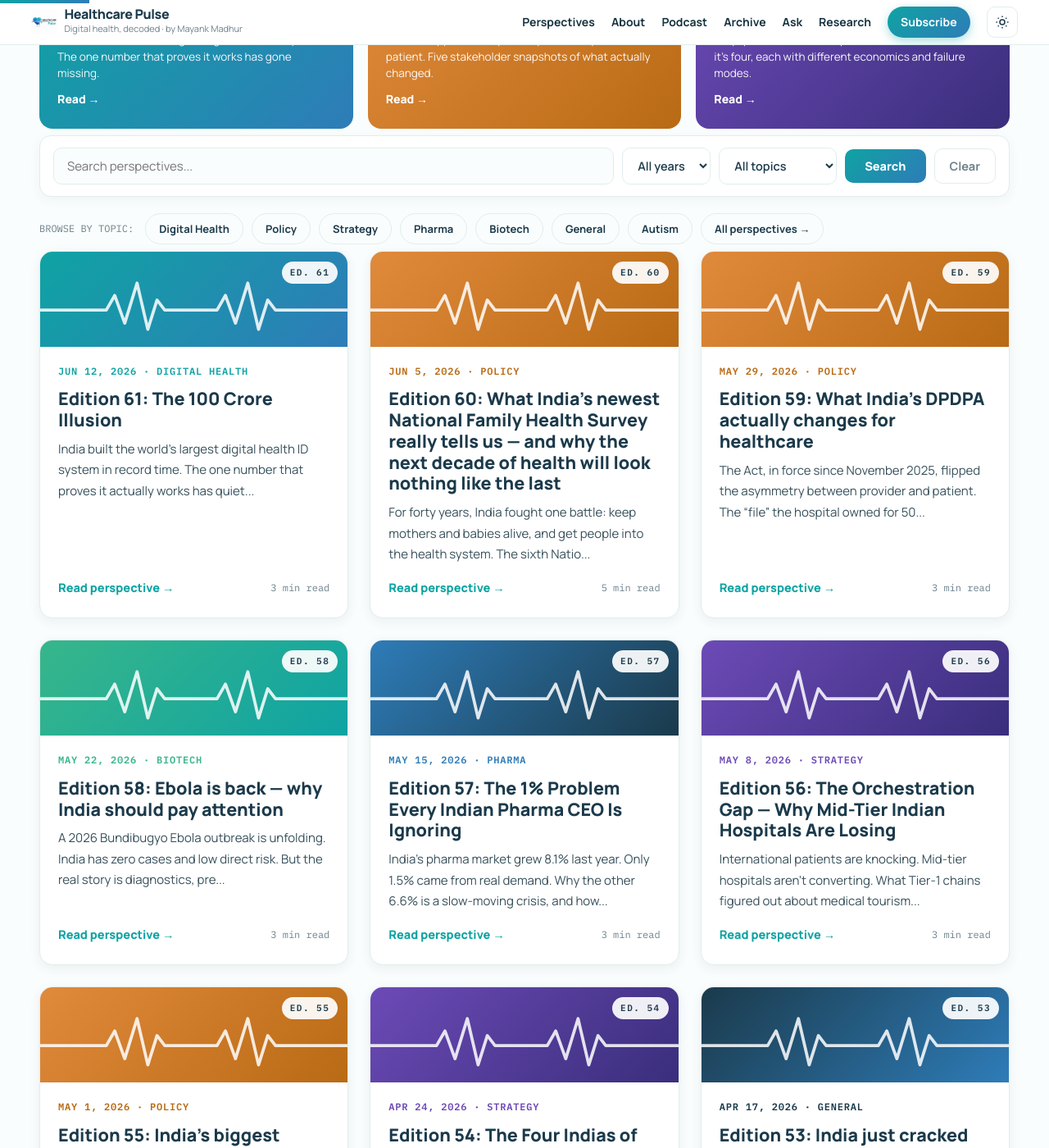
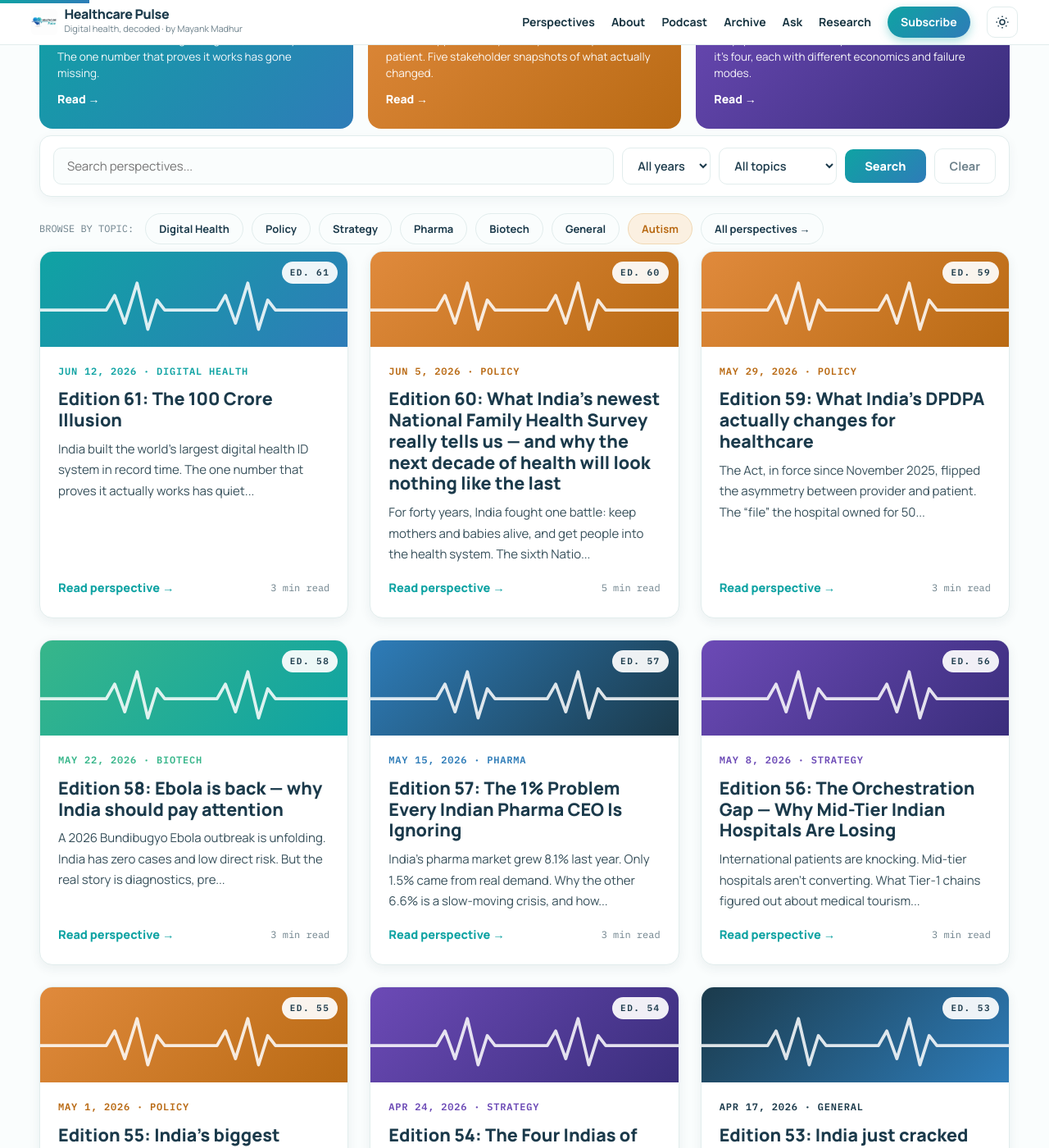
Before and after one commit to mayankmadhur25/mayankmadhur25.github.io, a Jekyll site: the page built from index.html, in a window 1280 px wide and 1400 px high, scrolled down 923 px. Shown: the whole window at 82% size. Built offline with Jekyll 4.4.1, drawn with Linux system fonts in a browser that asks for light colours.

Commit message:
Add files via upload

```diff
--- a/assets/css/style.css
+++ b/assets/css/style.css
@@ -807,6 +807,8 @@ a:focus-visible, button:focus-visible, input:focus-visible {
 .topic-chips .tc-label { font-family: var(--mono); font-size: 12px; color: var(--muted); margin-right: 4px; }
 .topic-chip { text-decoration: none; font-size: 13px; font-weight: 700; padding: 7px 16px; border-radius: 999px; border: 1px solid var(--line); color: var(--navy); transition: all .15s ease; }
 .topic-chip:hover { border-color: var(--teal); color: var(--teal); }
+.topic-chip-theme { background: #FBF0E1; border-color: #F0D8B4; color: #B96A14; }
+.topic-chip-theme:hover { border-color: var(--amber); color: var(--amber); }
 
 /* ── Related issues ── */
 .related { max-width: 860px; margin: 40px auto 0; padding: 0 24px; }
```
